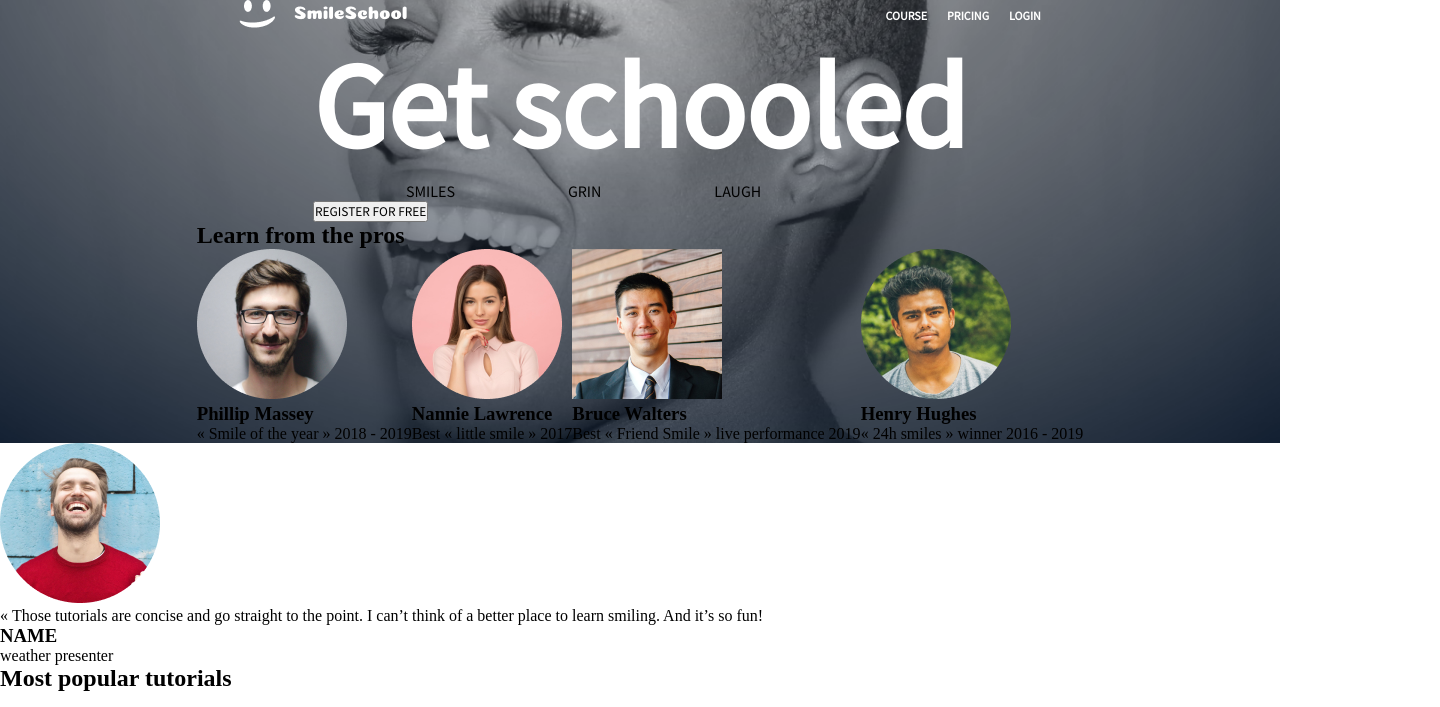
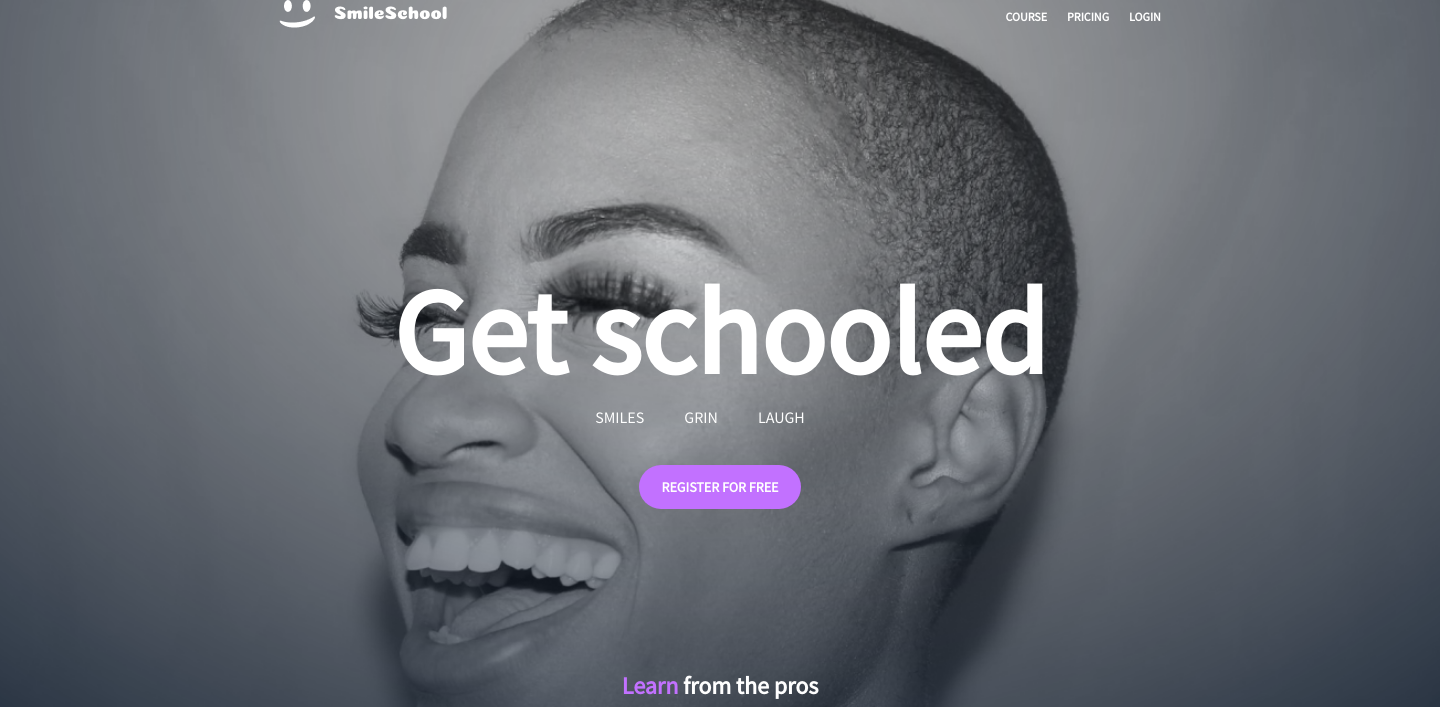
Before and after one commit to Oumaelba/alx_html_css, a plain HTML site: page css_advanced/index.html in a window 1280 px wide. Shown: the top 707 px of the page, 1440 px wide, since content can reach past the window. Drawn offline with Linux system fonts and the light colour scheme.

Commit message:
ongoing updates

```diff
--- a/css_advanced/index.html
+++ b/css_advanced/index.html
@@ -22,35 +22,35 @@
     </header>
     <main>
         <section class="first-part">
-            <div>
+            <div class="centered-elements">
                 <h1>Get schooled</h1>
                 <div class="three-words">
                     <span>SMILES</span>
                     <span>GRIN</span>
                     <span>LAUGH</span><br>
                 </div>
-                <button class="register-btn">REGISTER FOR FREE</button>
+                <button>REGISTER FOR FREE</button>
             </div>
-            <div>
-                <h2>Learn from the pros</h2>
+            <div class="second-part">
+                <h2><span class="learn">Learn</span> from the pros</h2>
                 <div class="pros">
-                    <div>
+                    <div class="pro">
                         <img src="./images/1.png" alt="">
                         <h3>Phillip Massey</h3>
                         <p>« Smile of the year » 2018 - 2019</p>
                     </div>
-                    <div>
+                    <div class="pro">
                         <img src="./images/3.png" alt="">
                         <h3>Nannie Lawrence</h3>
                         <p>Best « little smile » 2017</p>
                     </div>
-                    <div>
-                        <img src="./images/2.png" alt="">
+                    <div class="pro" id="walters">
+                        <img src="./images/2.png" class="img2">
                         <h3>Bruce Walters</h3>
                         <p>Best « Friend Smile » live performance 2019</p>
                     </div>
-                    <div>
-                        <img src="./images/4.png" alt="">
+                    <div class="pro">
+                        <img src="./images/4.png" alt="" >
                         <h3>Henry Hughes</h3>
                         <p>« 24h smiles » winner 2016 - 2019</p>
                     </div>
--- a/css_advanced/styles.css
+++ b/css_advanced/styles.css
@@ -6,6 +6,8 @@
 *{
 	margin: 0;
 	padding: 0;
+	font-family: 'Source Sans Pro', sans-serif;
+	color: white;
 }
 body{
 	display: flex;
@@ -19,7 +21,15 @@ body{
 	background-image: url(./images/Object.png);
 	background-size: cover;
 	background-position: center;
-	height: 100vh; /* Ensures body takes full viewport height */
+	width: 1440px;
+	height: 1093px;
+	flex-shrink: 0;
+	position: absolute;
+    top: 0;
+    left: 0;
+    right: 0;
+    bottom: 0;
+	/* height: 100vh; Ensures body takes full viewport height */
 
 }
 nav{
@@ -43,8 +53,6 @@ nav{
 }
 .header-flex-list li a{
 	/* padding: 20px; */
-	color: white;
-	font-family:"Source Sans Pro", sans-serif;
 	font-weight: bold;
 	font-size: 12px;
 
@@ -52,38 +60,100 @@ nav{
 .logo{
 	display: flex;
 	justify-content: flex-start;
+	/* margin-top: 35.02px; */
+	/* margin-left: 20px; */
+
 }
 .first-part{
 	display: flex;
 	flex-direction: column;
 	align-items: center;
 	justify-content: center;
+	margin: 70px; /*Add margin like in the first version */
 	height: 100%;
 }
 
 .first-part h1{
-	color: white;
+	margin-top: 155.52px;
+	/* margin-bottom: 722px; */
+
 	text-align: center;
-	font-family: 'Source Sans Pro', sans-serif;
+
 	font-size: 120px;
+}
+.centered-elements{
+	display: flex;
+	flex-direction: column;
+	align-items: center;
 }
 .three-words {
 	display: flex;
+	/* margin-top: 10px;
+	margin-bottom: 10px; */
 	justify-content: space-evenly;
 	align-items: center;
 	text-align: center;
-	font-family: 'Source Sans Pro', sans-serif;
+
 	font-size: 16px;
-	gap: 20px;
+	/* width: 60%; */
+	gap: 40px;
 }
 .first-part button{
-	/* display:flex;
-	flex-direction: column; */
-	justify-content: space-evenly;
+
+	font-size: 14px;
+	/* font-style: normal; */
+	font-weight: 600;
+	/* line-height: normal; */
+	width: 162px;
+	height: 44px;
+	border: 0;
+	flex-shrink: 0;
+	border-radius: 22px;
+	background: #C271FF;
+	margin-top: 38px;
+}
+
+.second-part{
+	display: flex;
+	flex-direction: column;
+	/* justify-content: space-evenly; */
 	align-items: center;
-	text-align: center;
-	font-family: 'Source Sans Pro', sans-serif;
-	}
+}
+.second-part h2{
+	margin-top: 161px;
+}
 .pros{
 	display: flex;
+	justify-content: space-evenly;
+	margin-top: 15%;
 }
+.pros h3{
+	font-size: 18px;
+}
+.pros p{
+	text-align: center;
+
+	font-size: 16px;
+	font-style: italic;
+	font-weight: 400;
+	line-height: 24px; /* 150% */
+}
+.learn{
+	color: #C271FF;
+	font-weight: 700;
+}
+.img2{
+	width: 150px;
+	height: 150px;
+	border-radius: 50%;
+}
+.pro{
+	display: flex;
+	flex-direction: column;
+	justify-content: space-evenly;
+
+}
+.pro img{
+	width: 150px;
+	height: 150px;
+}
```
